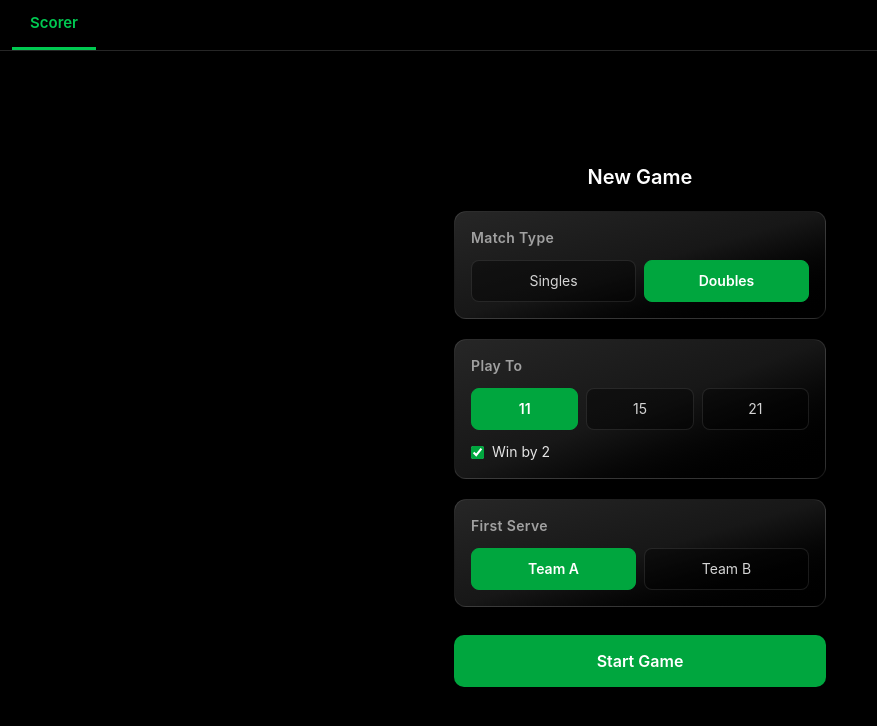
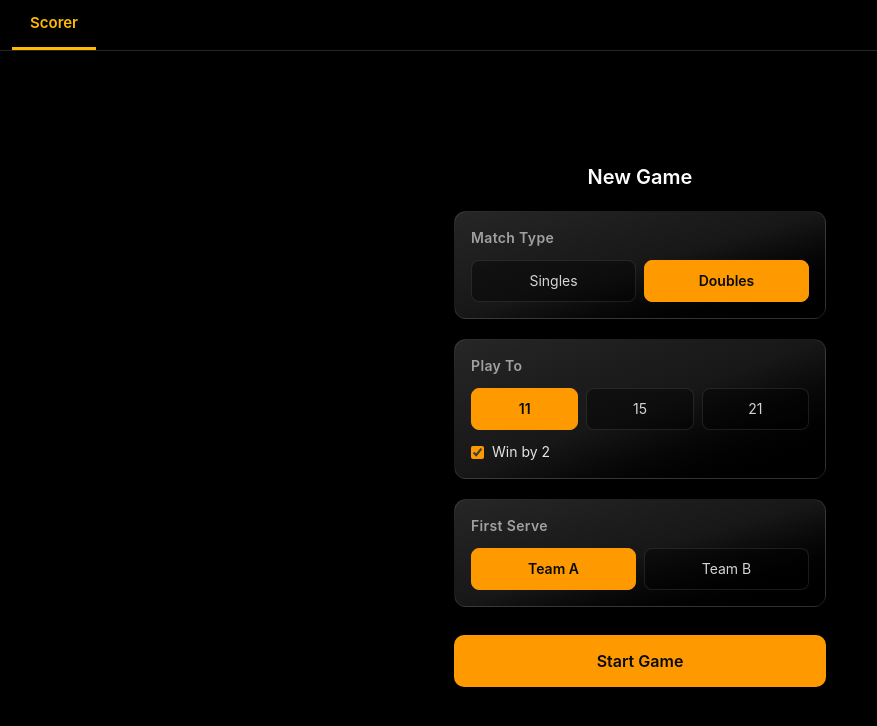
Before and after one commit to c4rlosst/pickleball_scorer, a React (Vite) app: page / in a window 1280 px wide. Shown: the top 726 px of the page, without its empty margins (0-877 px from the left). Built offline with nearby package versions, Linux system fonts and the light colour scheme.

Commit message:
Switch accent color from green to amber/orange throughout

```diff
--- a/src/App.tsx
+++ b/src/App.tsx
@@ -18,7 +18,7 @@ function App() {
             onClick={() => setActiveTab(tab.id)}
             className={`px-[18px] py-3 text-[15px] font-medium border-b-[3px] transition-colors ${
               activeTab === tab.id
-                ? 'text-green-500 border-green-500 font-semibold'
+                ? 'text-amber-400 border-amber-400 font-semibold'
                 : 'text-neutral-400 border-transparent hover:text-neutral-200'
             }`}
           >
--- a/src/Scorer.tsx
+++ b/src/Scorer.tsx
@@ -158,7 +158,7 @@ function Segmented<T extends string | number>({
           onClick={() => onChange(option.value)}
           className={`flex-1 py-2.5 rounded-lg text-sm border transition-colors ${
             value === option.value
-              ? 'bg-green-600 border-green-600 text-white font-semibold'
+              ? 'bg-amber-500 border-amber-500 text-neutral-950 font-semibold'
               : 'bg-black/40 border-white/10 text-neutral-300 hover:border-white/30'
           }`}
         >
@@ -211,7 +211,7 @@ function Setup({ onStart }: { onStart: (setup: SetupOptions) => void }) {
             type="checkbox"
             checked={winByTwo}
             onChange={(e) => setWinByTwo(e.target.checked)}
-            className="accent-green-600"
+            className="accent-amber-500"
           />
           Win by 2
         </label>
@@ -231,7 +231,7 @@ function Setup({ onStart }: { onStart: (setup: SetupOptions) => void }) {
       <button
         type="button"
         onClick={() => onStart({ matchType, pointTarget, winByTwo, startingServer })}
-        className="mt-2 py-3.5 rounded-[10px] bg-green-600 hover:bg-green-500 text-white font-semibold transition-colors"
+        className="mt-2 py-3.5 rounded-[10px] bg-amber-500 hover:bg-amber-400 text-neutral-950 font-semibold transition-colors"
       >
         Start Game
       </button>
@@ -306,7 +306,7 @@ function Scorer() {
       </div>
 
       {state.gameOver && state.winner !== null && (
-        <div className="w-full text-center py-3 rounded-lg bg-green-950 border border-green-800 text-green-400 font-bold text-lg">
+        <div className="w-full text-center py-3 rounded-lg bg-amber-950 border border-amber-800 text-amber-400 font-bold text-lg">
           {labels[state.winner]} wins!
         </div>
       )}
```
